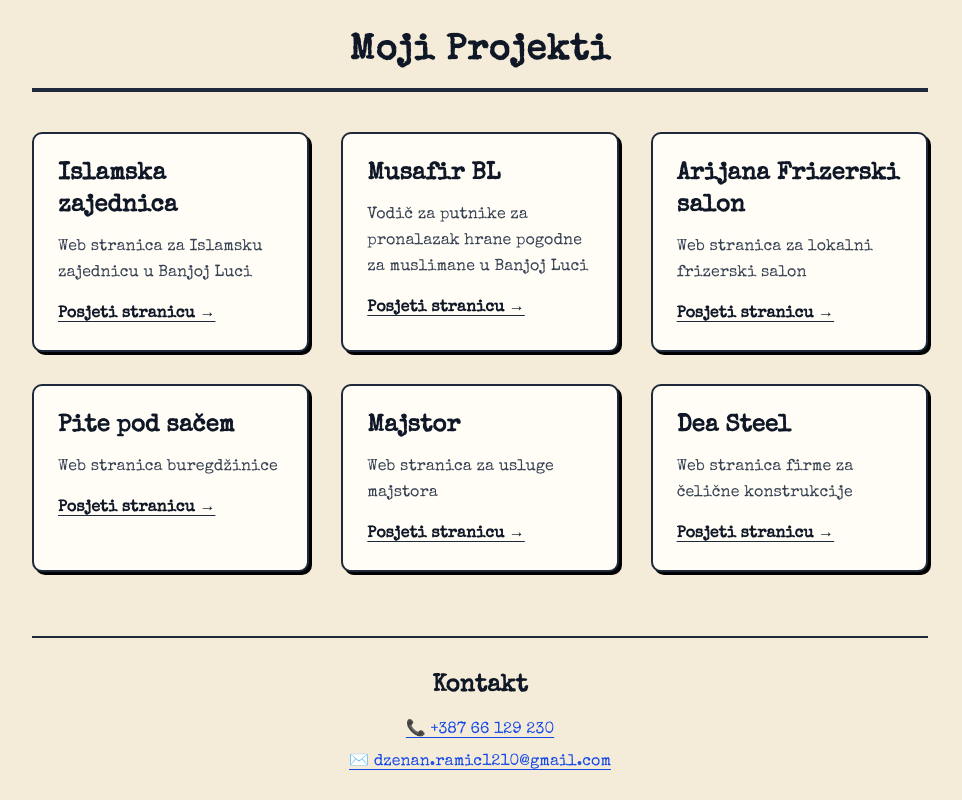
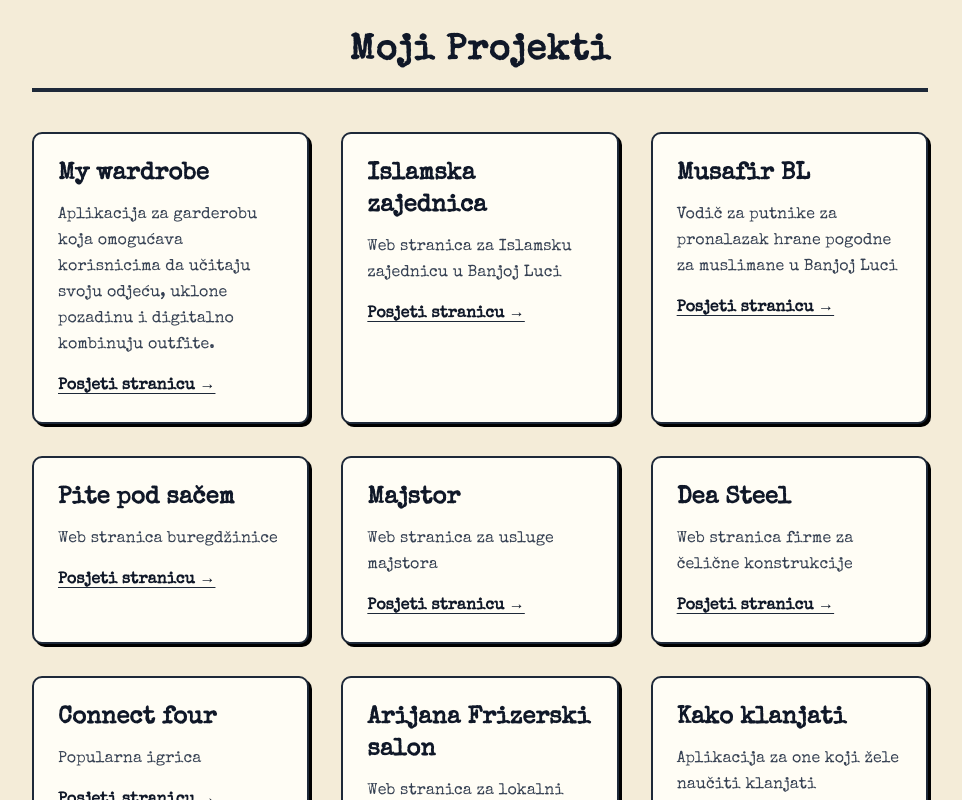
Before and after one commit to dzenanramic/portfolio, a Next.js app: page / in a window 1280 px wide. Shown: the top 800 px of the page, without its empty margins (160-1122 px from the left). Built offline with nearby package versions, Linux system fonts and the light colour scheme.

Commit message:
added projects

```diff
--- a/app/page.tsx
+++ b/app/page.tsx
@@ -1,4 +1,9 @@
 const projects = [
+  {
+    title: "My wardrobe",
+    url: "https://my-wardrobe1.vercel.app/",
+    desc: "Aplikacija za garderobu koja omogućava korisnicima da učitaju svoju odjeću, uklone pozadinu i digitalno kombinuju outfite.",
+  },
   {
     title: "Islamska zajednica",
     url: "https://medzlis-bl.vercel.app/",
@@ -9,11 +14,7 @@ const projects = [
     url: "https://halal-bl.vercel.app/?page=home",
     desc: "Vodič za putnike za pronalazak hrane pogodne za muslimane u Banjoj Luci",
   },
-  {
-    title: "Arijana Frizerski salon",
-    url: "https://frizerski-salon-arijana.org/",
-    desc: "Web stranica za lokalni frizerski salon",
-  },
+
   {
     title: "Pite pod sačem",
     url: "https://pite-pod-sacem.vercel.app/",
@@ -28,6 +29,21 @@ const projects = [
     title: "Dea Steel",
     url: "https://dea-steel.vercel.app/",
     desc: "Web stranica firme za čelične konstrukcije",
+  },
+  {
+    title: "Connect four",
+    url: "https://connect-four-jet.vercel.app/",
+    desc: "Popularna igrica",
+  },
+  {
+    title: "Arijana Frizerski salon",
+    url: "https://frizerski-salon-arijana.org/",
+    desc: "Web stranica za lokalni frizerski salon",
+  },
+  {
+    title: "Kako klanjati",
+    url: "https://kako-klanjati.vercel.app/",
+    desc: "Aplikacija za one koji žele naučiti klanjati",
   },
 ];
 
```
